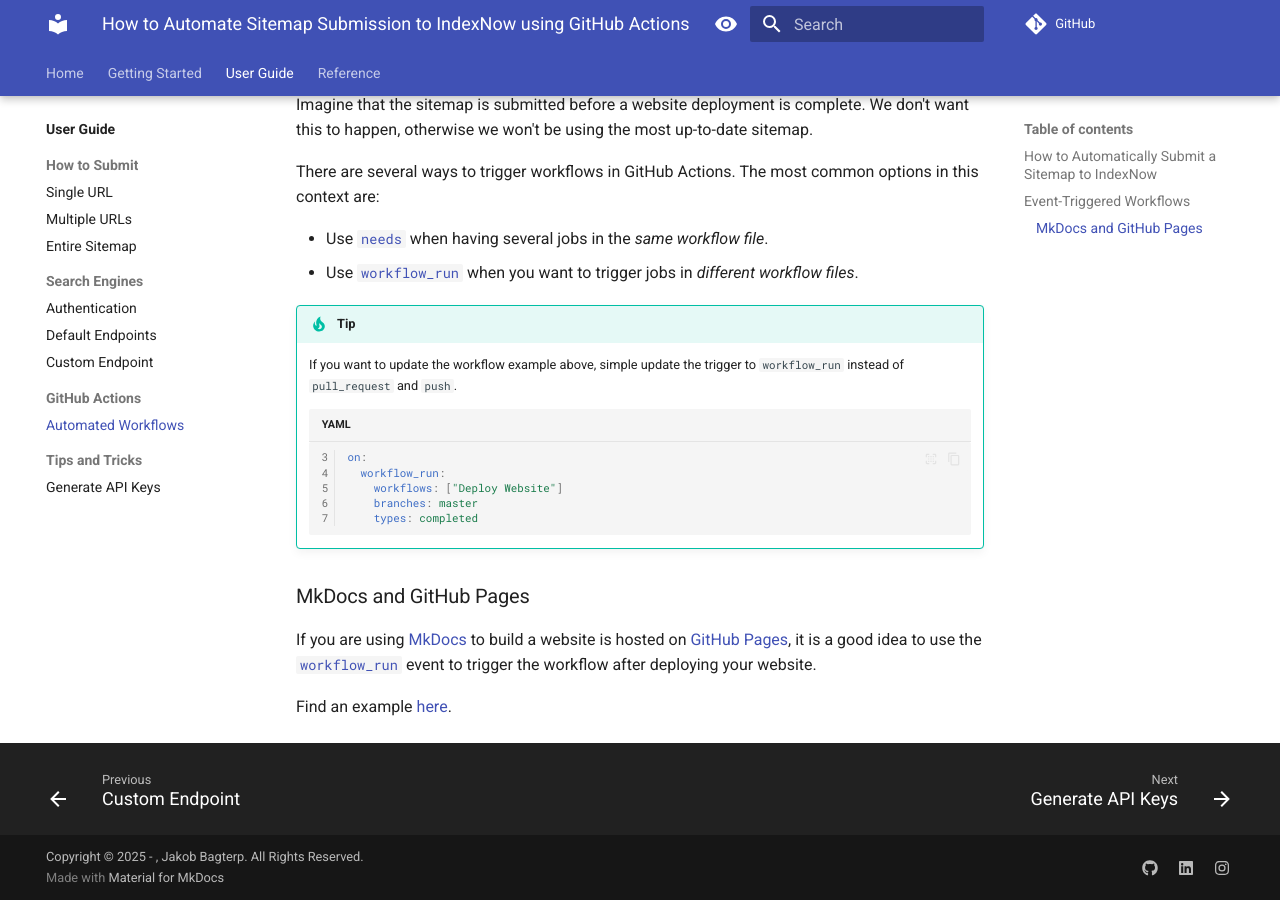
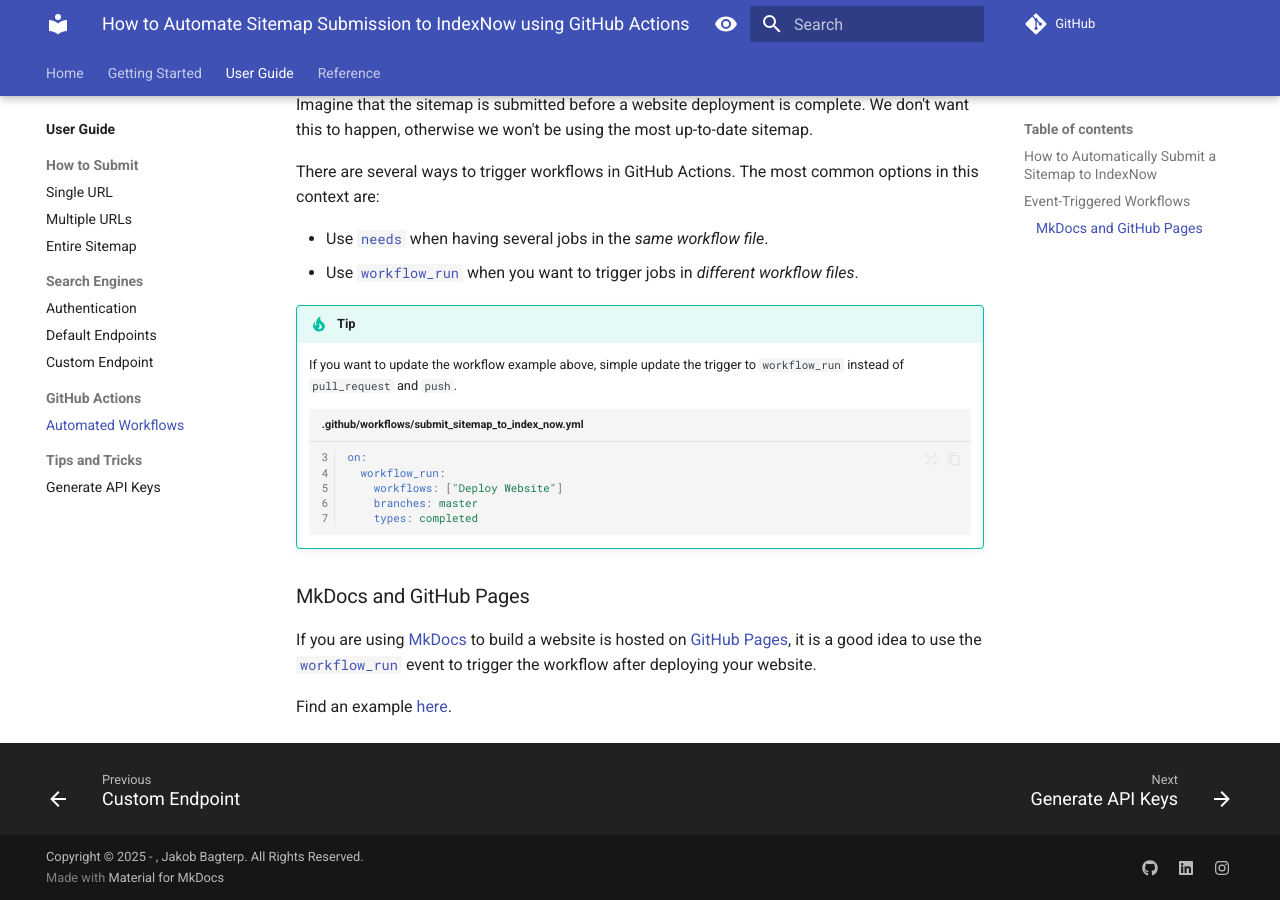
Before and after one commit to jakob-bagterp/index-now-for-python, an MkDocs documentation site: the page built from docs/user-guide/github-actions/automated-workflows.md, in a window 1280 px wide and 900 px high, scrolled down 1536 px. Built offline with MkDocs 1.6.1 and Material for MkDocs 9.7.7, drawn with Linux system fonts in a browser that asks for light colours; comment, search, counter and statistics services are not loaded; the version menu is left out.

Commit message:
Minor updated title in code example.

````diff
--- a/docs/user-guide/github-actions/automated-workflows.md
+++ b/docs/user-guide/github-actions/automated-workflows.md
@@ -70,7 +70,7 @@
 !!! tip
     If you want to update the workflow example above, simple update the trigger to `workflow_run` instead of `pull_request` and `push`.
 
-    ```yaml linenums="3"
+    ```yaml linenums="3" title=".github/workflows/submit_sitemap_to_index_now.yml"
     on:
       workflow_run:
         workflows: ["Deploy Website"]
````
